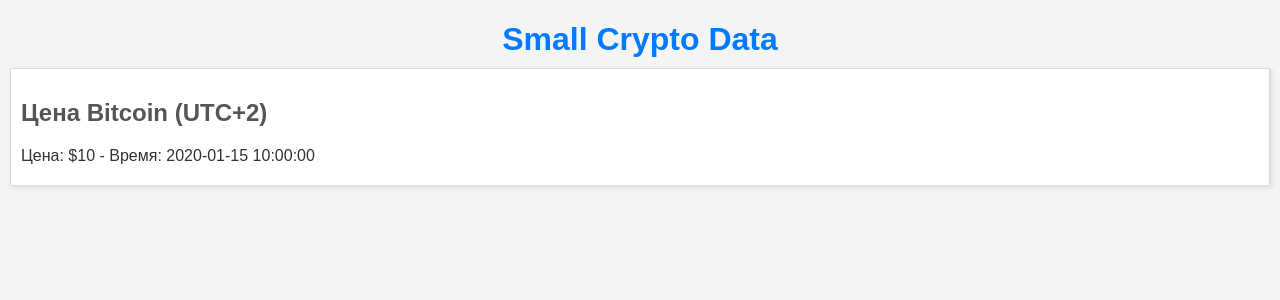
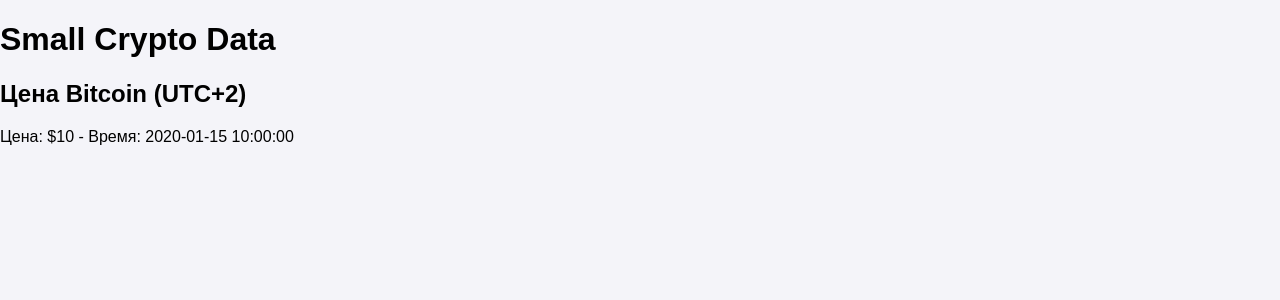
Before and after one commit to univ69/small_crypto_data, a Flask app: template templates/welcome.html in a window 1280 px wide. Shown: the top 300 px of the page. Run offline with Flask 3, Linux system fonts and the light colour scheme; the template is opened without the code that fills it: most values are stand-ins (such as "Sample title", 1, 10 or a date in 2020).

Commit message:
изменение стиля страницы

```diff
--- a/static/css/styles.css
+++ b/static/css/styles.css
@@ -1,27 +1,72 @@
+/* Подключаем шрифт Oswald из Google Fonts */
+@import url('https://fonts.googleapis.com/css2?family=Oswald:wght@300;400;600&display=swap');
+
+/* Общие стили */
 body {
-    font-family: sans-serif; /* Используем простой и читаемый шрифт */
-    margin: 10px; /* Добавляем отступы со всех сторон */
-    background-color: #f4f4f4; /* Светлый фон страницы */
-    color: #333; /* Темный цвет текста для хорошей контрастности */
+    font-family: Arial, sans-serif;
+    background-color: #f4f4f9;
+    margin: 0;
+    padding: 0;
 }
 
-h1 {
-    text-align: center; /* Заголовок по центру */
-    margin-bottom: 10px; /* Отступ снизу от заголовка */
-    color: #007bff; /* Синий цвет для заголовка */
+/* Шапка */
+.header {
+    background-color: #fff;
+    box-shadow: 0 2px 5px rgba(0, 0, 0, 0.1);
+    padding: 8px 15px;
+    position: fixed;
+    top: 0;
+    left: 0;
+    width: 100%;
+    display: flex;
+    justify-content: center;
+    align-items: center;
+    z-index: 1000;
 }
 
-.btc_price {
-    border: 1px solid #ddd; /* Рамка для блока с ценой */
-    padding: 10px; /* Отступы внутри блока */
-    background-color: #fff; /* Белый фон для блока */
-    box-shadow: 2px 2px 5px rgba(0, 0, 0, 0.1); /* Тень для блока */
+/* Заголовок в шапке */
+.crypto-header {
+    font-family: 'Oswald', sans-serif; /* Используем Oswald */
+    font-size: 1.5em;
+    font-weight: 600; /* Можно изменить на 300 или 600 */
+    color: #333;
+    display: flex;
+    align-items: center;
+    gap: 8px;
 }
 
-h2 {
-    color: #555; /* Более темный цвет для подзаголовка */
+/* Логотип */
+.crypto-logo {
+    width: 24px;
+    height: 24px;
 }
 
-p {
-    margin-bottom: 10px; /* Отступ снизу для абзацев */
+/* Основной контент */
+.content {
+    margin-top: 60px;
+    text-align: center;
+    padding: 20px;
 }
+
+/* Стиль для процента изменения цены */
+.price-change {
+    font-size: 0.8em;
+    font-weight: 600;
+    padding: 3px 8px;
+    border-radius: 12px; /* Закругленные края */
+    margin-left: 6px;
+    background-color: #e0e0e0; /* Светло-серый фон по умолчанию */
+    color: #333; /* Темно-серый текст по умолчанию */
+}
+
+/* Зеленый для положительного изменения (цвет цифр) */
+.price-change.positive {
+    background-color: #e0e0e0; /* Сохраняем светло-серый фон */
+    color: #388e3c; /* Зеленый для текста */
+}
+
+/* Красный для отрицательного изменения (цвет цифр) */
+.price-change.negative {
+    background-color: #e0e0e0; /* Сохраняем светло-серый фон */
+    color: #d32f2f; /* Красный для текста */
+}
```
